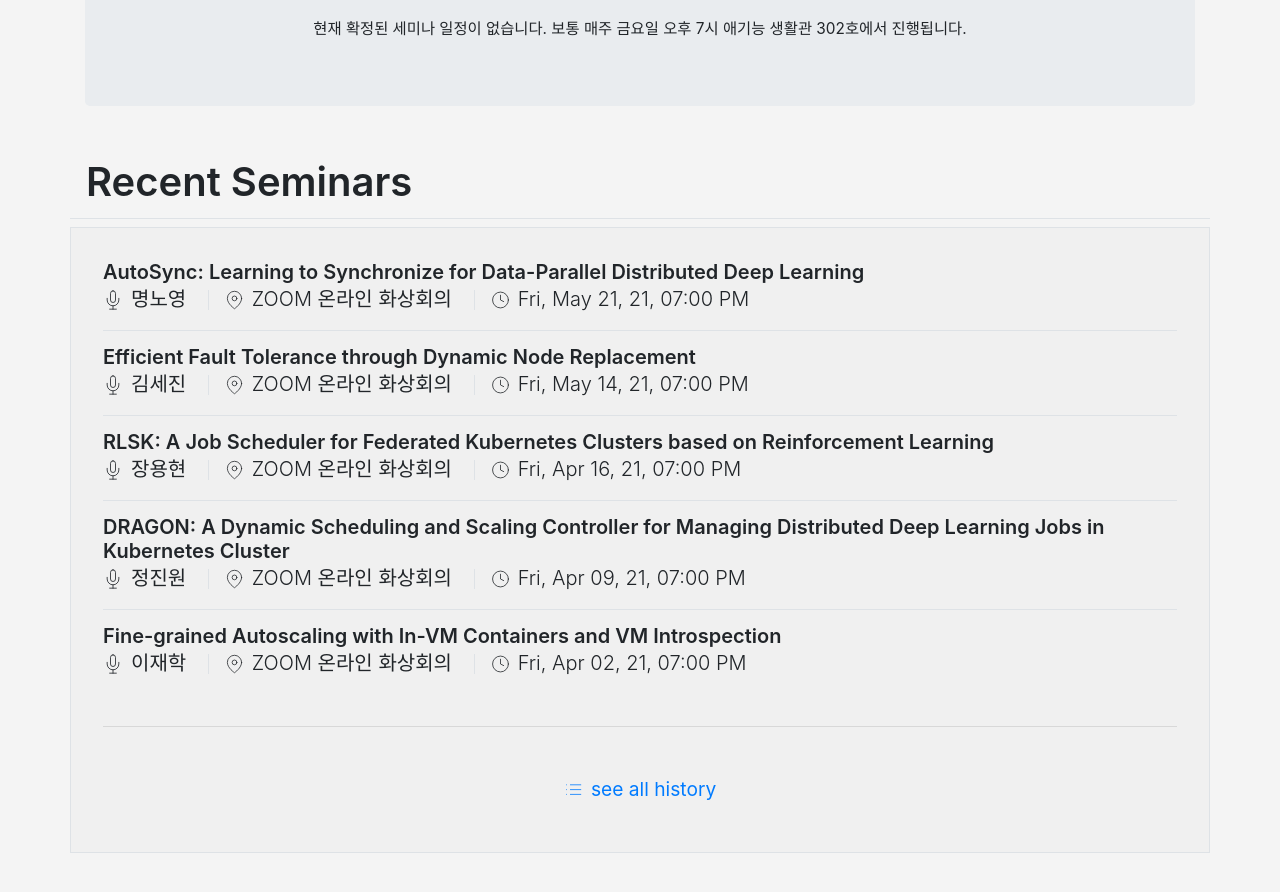
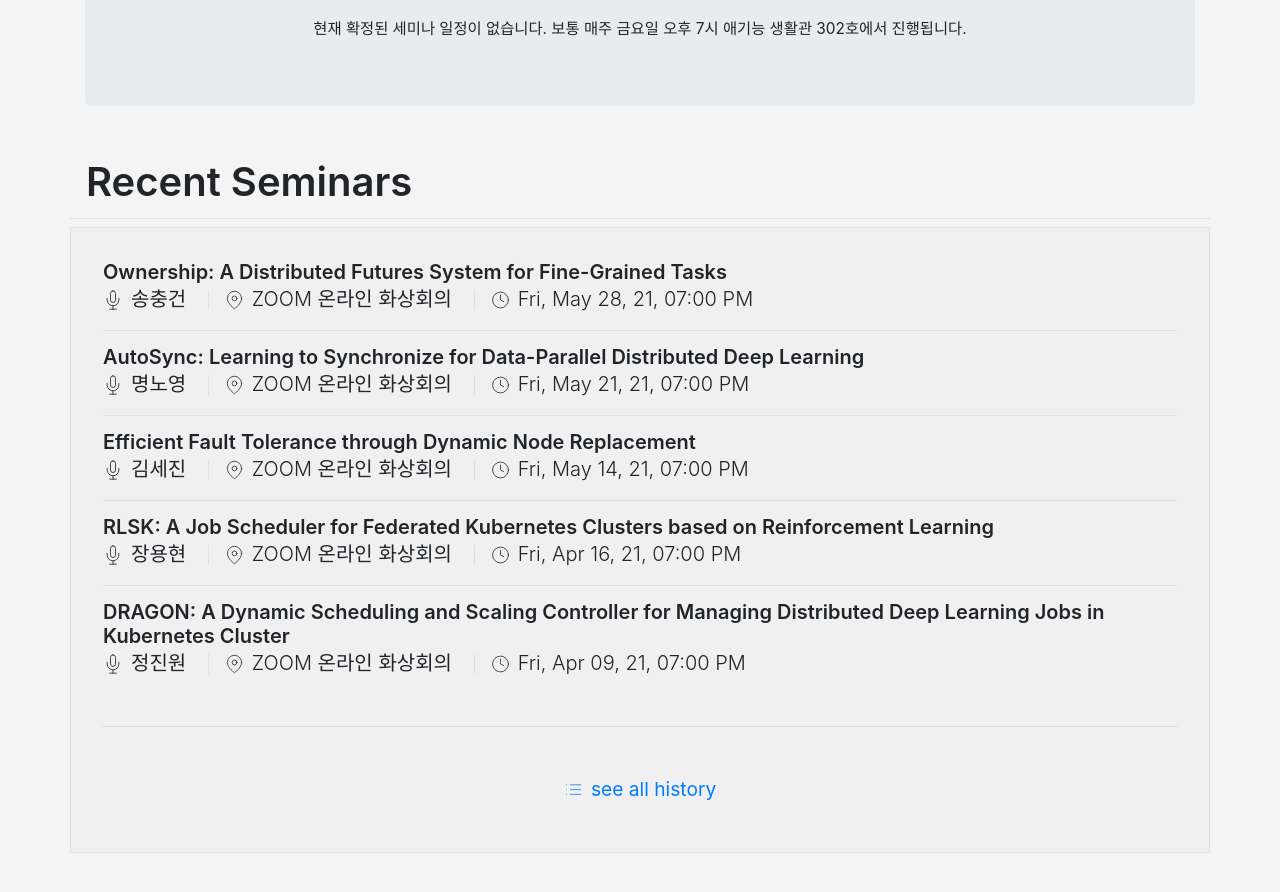
Before and after one commit to KU-Cloud/ku-cloud.github.io, a Jekyll site: the page built from seminar.html, in a window 1280 px wide and 900 px high, scrolled down 355 px. Shown: the top 892 px of the window. Built offline with Jekyll 4.4.1, drawn with Linux system fonts in a browser that asks for light colours.

Commit message:
update seminars

```diff
--- a/_data/seminars.yaml
+++ b/_data/seminars.yaml
@@ -703,3 +703,7 @@
   date: 2021-05-21T19:00:00.000+0900
   speacker: 명노영
   location: ZOOM 온라인 화상회의
+- title: 'Ownership: A Distributed Futures System for Fine-Grained Tasks'
+  date: 2021-05-28T19:00:00.000+0900
+  speacker: 송충건
+  location: ZOOM 온라인 화상회의
```
